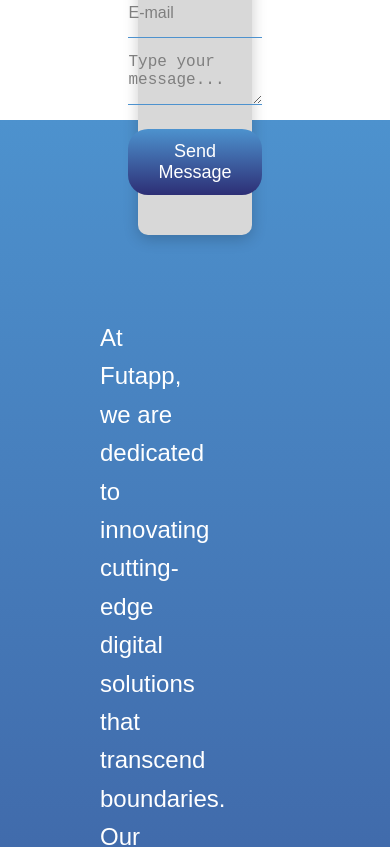
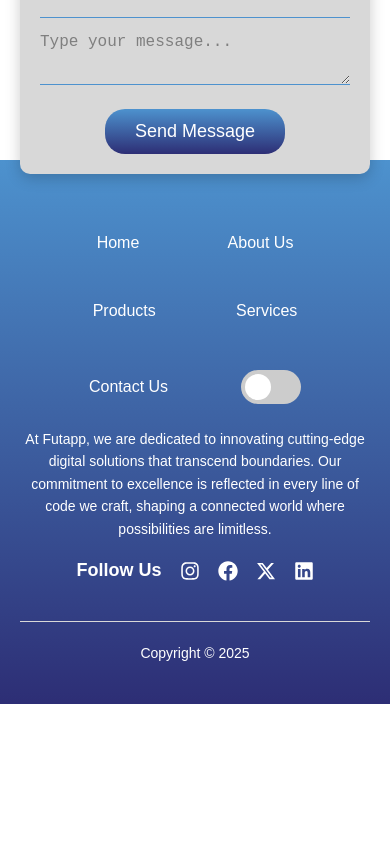
Before and after one commit to itsHadyy/fut-app, a React (Create React App) app: page / in a window 390 px wide. Shown: the part 3547-4394 px from the top of the page. After the commit the page ends 4251 px from the top, so only its background shows below. Built offline with nearby package versions, Linux system fonts and the light colour scheme; a web font is replaced by a local one.

Commit message:
Add footer styles in Style.css for improved layout and responsiveness. Include new classes for footer sections, navigation, and info display, enhancing overall visual consistency and user engagement.

```diff
--- a/src/Style.css
+++ b/src/Style.css
@@ -2064,8 +2064,56 @@ input:checked+.slider:before {
         max-width: 90%;
     }
 
-    .testimonial-pagination{
+    .testimonial-pagination {
         margin: 0;
     }
 
-}
+    footer {
+        padding: 20px;
+    }
+
+    .footer-top {
+        max-width: 100%;
+        padding: 20px;
+    }
+
+    .footer-container h2 {
+        margin-bottom: 300px;
+    }
+
+    .footer-bottom {
+        font-size: 12px;
+        flex-direction: column-reverse;
+        align-items: center;
+        text-align: center;
+    }
+
+    .footer-info {
+        max-width: 100%;
+    }
+
+    .footer-info p {
+        font-size: 14px;
+    }
+
+    .footer-nav{
+        display: flex;
+        gap: 40px;
+        flex-wrap: wrap;
+        align-items: center;
+        justify-content: space-around;
+        width: 70%;
+        margin: auto;
+    }
+
+    .footer-nav a{
+        font-size: 16px;
+    }
+
+    .follow-us{
+        text-align: center;
+        justify-content: space-around;
+        width: 70%;
+        margin: auto;
+    }
+}
```
